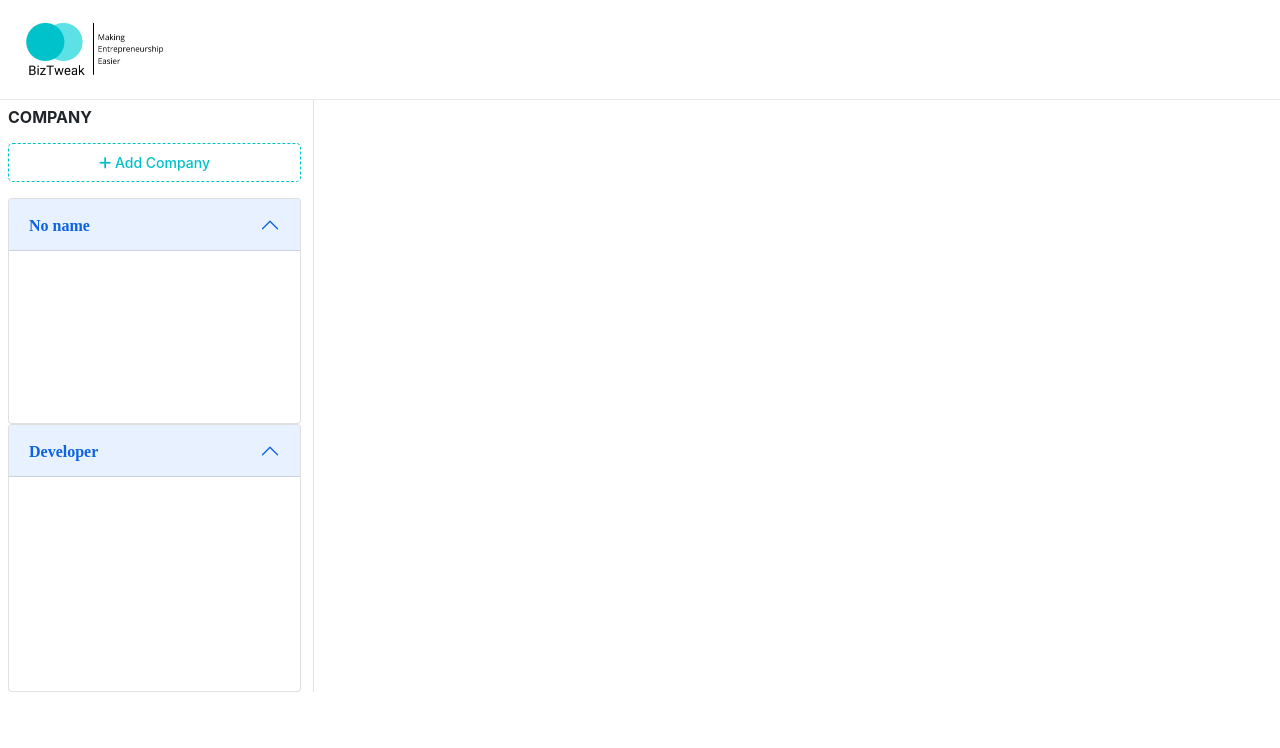
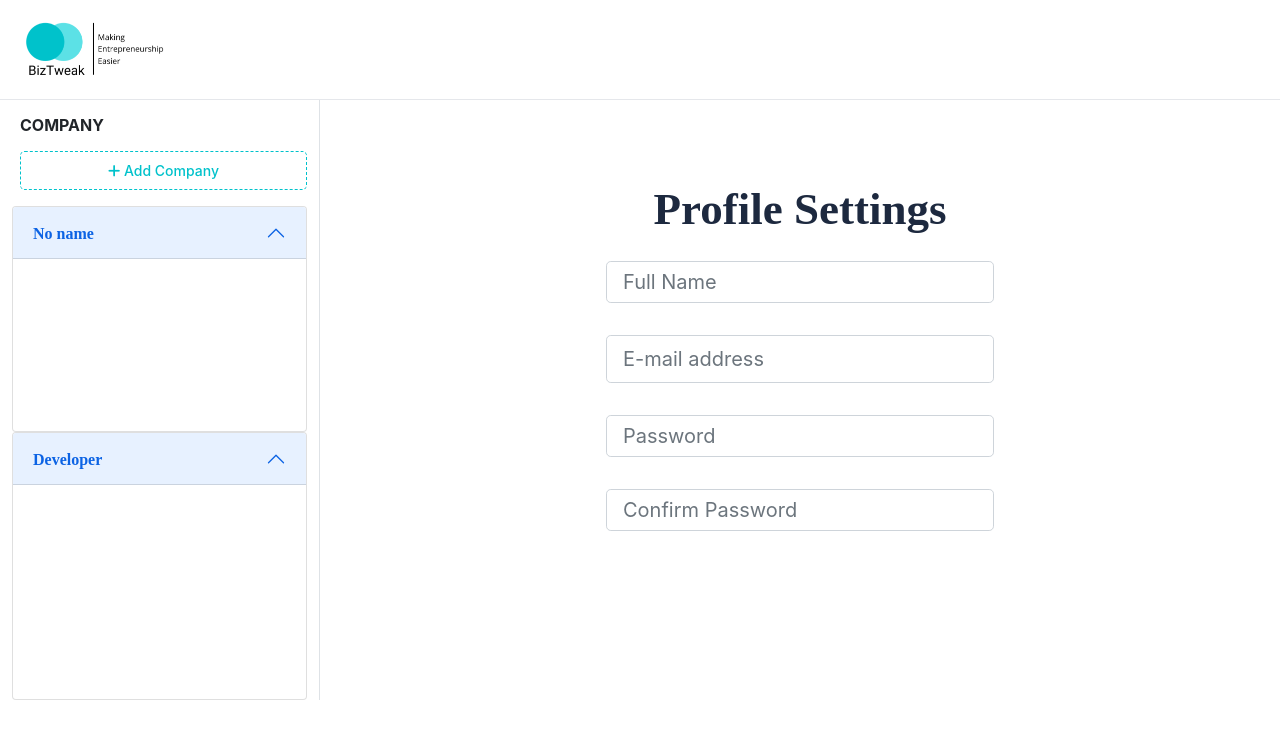
Before and after one commit to ThabisoBlessed/biztweak-react-frontend-1, a React (Create React App) app: page /#/auth/profile in a window 1280 px wide. Shown: the top 748 px of the page. Built offline with nearby package versions, Linux system fonts and the light colour scheme.

Commit message:
profile menu

```diff
--- a/src/components/auth/Profile.tsx
+++ b/src/components/auth/Profile.tsx
@@ -8,13 +8,13 @@ export const Profile = () => {
   const [confirmPassword, setConfirmPassword] = useState("");
 
   return (
-    <div className="w-full">
-      <div className="row">
+    <div>
+      <div className="row w-full m-0 p-0">
         <div className="col-md-3 border-end">
           <ProfileMenu />
         </div>
         <div className="col-md-9 bg-white">
-          {/* <div className="h-[600px] flex flex-col justify-center items-center">
+          <div className="h-[600px] flex flex-col justify-center items-center">
             <h2 className="text-4xl" style={{ fontSize: "45px" }}>
               Profile Settings
             </h2>
@@ -61,7 +61,7 @@ export const Profile = () => {
               </div>
               <div className="clearfix mb-3"></div>
             </form>
-          </div> */}
+          </div>
         </div>
       </div>
     </div>
--- a/src/components/auth/ProfileMenu.tsx
+++ b/src/components/auth/ProfileMenu.tsx
@@ -76,8 +76,8 @@ export const ProfileMenu = () => {
 
   return (
     <div className="b-0 m-0 text-dark">
-      <div className="section ml-2">
-        <h6 className="fw-bold mt-2 mb-3">COMPANY</h6>
+      <div className="section pl-2">
+        <h6 className="fw-bold mt-3 mb-3">COMPANY</h6>
         <button
           data-bs-toggle="modal"
           data-bs-target="#add-company"
@@ -87,7 +87,7 @@ export const ProfileMenu = () => {
         </button>
       </div>
 
-      <ul className="list-group mt-3 ml-2">
+      <ul className="list-group mt-3">
         <li className="top-buffer">
           <div className="accordion-item">
             <h2 className="accordion-header" id="heading37">
--- a/src/components/layout/Navbar.tsx
+++ b/src/components/layout/Navbar.tsx
@@ -4,7 +4,7 @@ import LogoImg from "../../images/logo.png";
 import UserPlaceholderImg from "../../images/user-placeholder.png";
 import { useNavigate } from "react-router-dom";
 import * as constants from "../../constants";
-import { isLoggedIn, LOCALSTORAGE_VALUES } from "../../config";
+import { isLoggedIn } from "../../config";
 
 export const Navbar = () => {
   const navigate = useNavigate();
```
